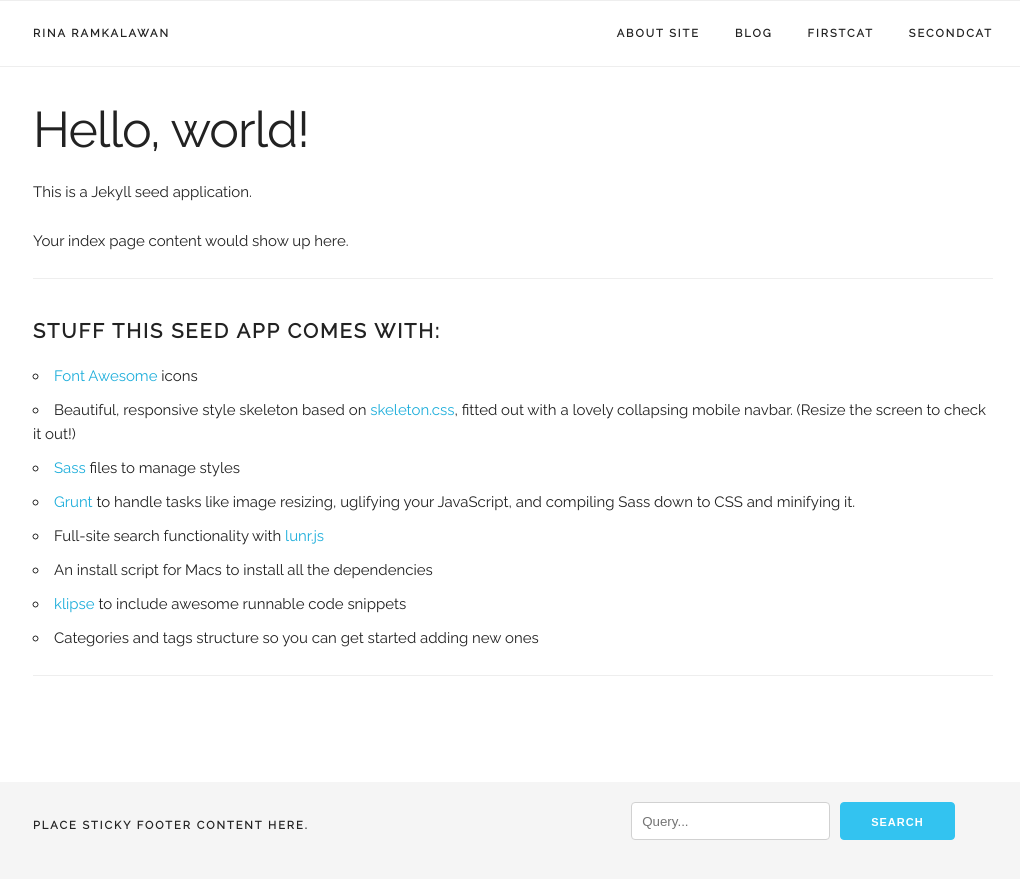
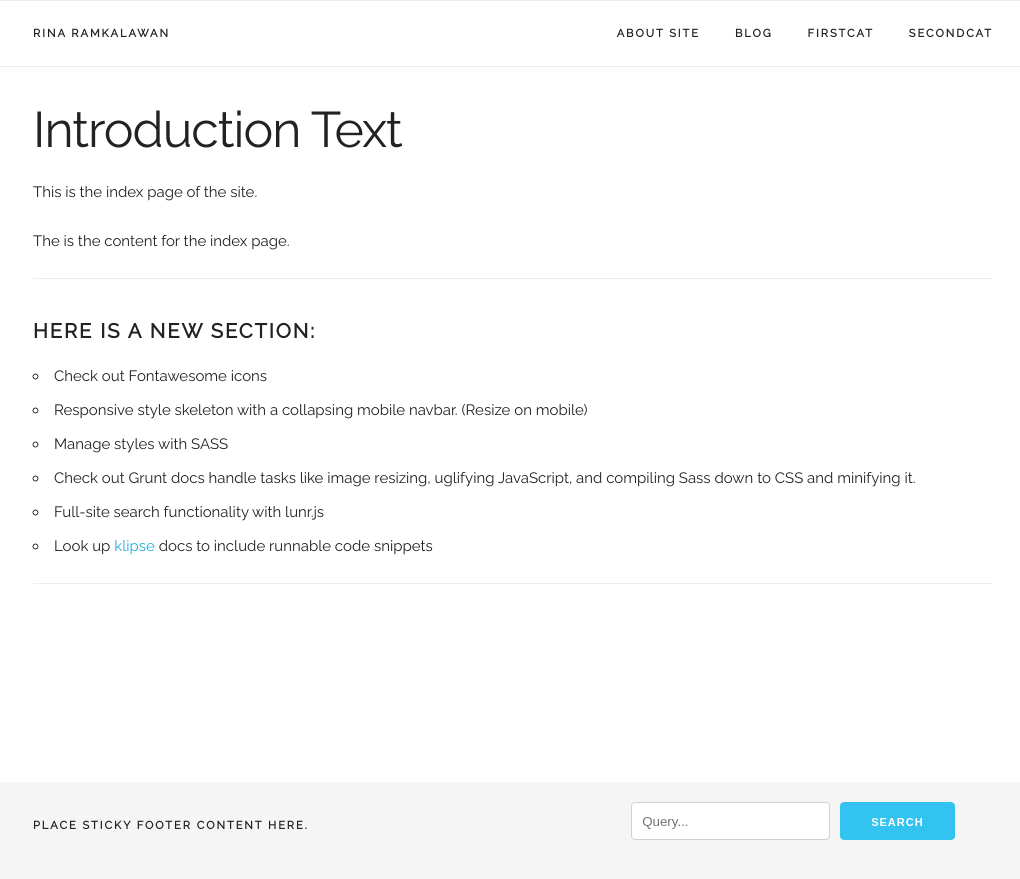
Before and after one commit to rinarama/karinaramkalawan, a Jekyll site: the page built from _static/index.html, in a window 1280 px wide. Shown: the top 879 px of the page, without its empty margins (127-1147 px from the left). Built offline with Jekyll 4.4.1, drawn with Linux system fonts in a browser that asks for light colours.

Commit message:
Update about and index

```diff
--- a/_static/index.html
+++ b/_static/index.html
@@ -7,30 +7,27 @@ permalink: /
   <div class="container">
 
     <div class="index-section">
-      <h1>Hello, world!</h1>
-      <p>This is a Jekyll seed application.</p>
-      <p class="lead">Your index page content would show up here.</p>
+      <h1>Introduction Text</h1>
+      <p>This is the index page of the site.</p>
+      <p class="lead">The is the content for the index page.</p>
     </div>
 
     <div class="index-section">
-      <h2 class="header medium-header">Stuff this seed app comes with:</h2>
+      <h2 class="header medium-header">Here is a new section:</h2>
 
       <ul>
-        <li><a href="http://fontawesome.io/">Font Awesome</a> icons</li>
+        <li>Check out Fontawesome icons</li>
 
-        <li>Beautiful, responsive style skeleton based on <a href="http://getskeleton.com/">skeleton.css</a>, fitted out with a lovely collapsing mobile navbar. (Resize the screen to check it out!)</li>
+        <li>Responsive style skeleton with a collapsing mobile navbar. (Resize on mobile)</li>
 
-        <li><a href="http://sass-lang.com/">Sass</a> files to manage styles</li>
+        <li>Manage styles with SASS</li>
 
-        <li><a href="http://gruntjs.com/">Grunt</a> to handle tasks like image resizing, uglifying your JavaScript, and compiling Sass down to CSS and minifying it.</li>
+        <li>Check out Grunt docs handle tasks like image resizing, uglifying JavaScript, and compiling Sass down to CSS and minifying it.</li>
 
-        <li>Full-site search functionality with <a href="https://github.com/slashdotdash/jekyll-lunr-js-search">lunr.js</a></li>
+        <li>Full-site search functionality with lunr.js</a></li>
 
-        <li>An install script for Macs to install all the dependencies</li>
+        <li>Look up <a href="https://github.com/viebel/klipse">klipse</a> docs to include runnable code snippets</li>
 
-        <li><a href="https://github.com/viebel/klipse">klipse</a> to include awesome runnable code snippets</li>
-
-        <li>Categories and tags structure so you can get started adding new ones</li>
       </ul>
     </div>
 
```
